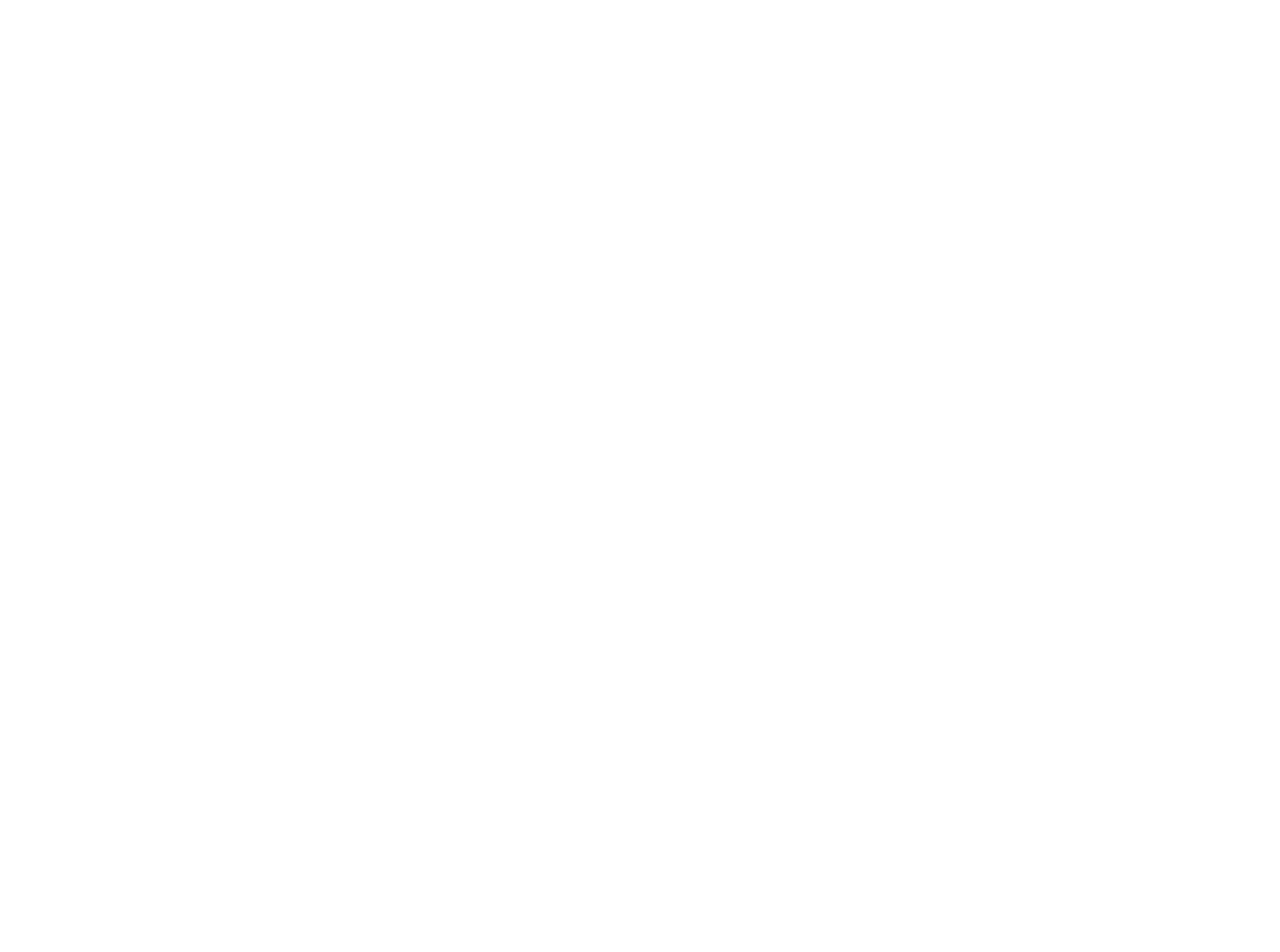
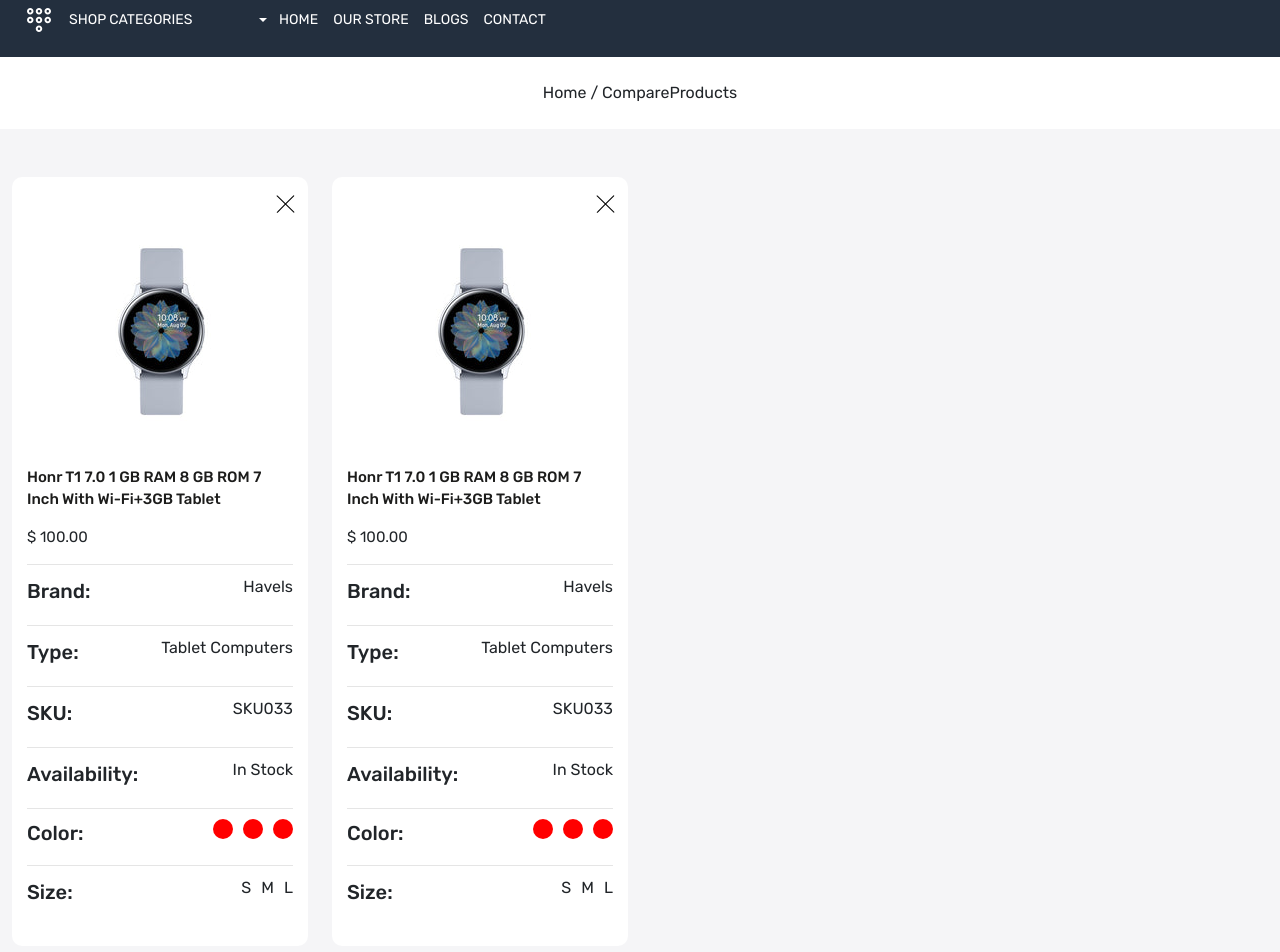
Before and after one commit to Michael-Njoroge/E-Commerce-Frontend, a React (Create React App) app: page /compare-products in a window 1280 px wide. Before the commit this address had no page. Shown: the part 160-1112 px from the top of the page. Before the commit the page ends 800 px from the top, so only its background shows below. Built offline with nearby package versions, Linux system fonts and the light colour scheme.

Commit message:
complete compare products section

```diff
--- a/src/App.css
+++ b/src/App.css
@@ -564,3 +564,42 @@
 }
 
 /*Contact End*/
+
+/*Compare Products*/
+
+.compare-product-card {
+  padding: 20px 15px;
+  background-color: white;
+  border-radius: 10px;
+}
+
+.compare-product-card .cross {
+  top: 15px;
+  right: 10px;
+  width: 25px;
+  cursor: pointer;
+  padding: 3px;
+}
+
+.compare-product-details h5.title {
+  font-size: 15px;
+  line-height: 22px;
+  font-weight: 500;
+  color: var(--color-1c1c1b);
+}
+
+.compare-product-details h6.price {
+  font-size: 15px;
+  line-height: 22px;
+  font-weight: 400;
+}
+
+.compare-product-card .product-detail {
+  display: flex;
+  justify-content: space-between;
+  align-items: center;
+  padding: 10px 0px;
+  border-top: 1px solid rgba(0, 0, 0, 0.1);
+}
+
+/*Compare Products*/
--- a/src/App.js
+++ b/src/App.js
@@ -7,6 +7,9 @@
 import Contact from "./pages/Contact";
 import OurStore from "./pages/OurStore";
 import Blogs from "./pages/Blogs";
+import CompareProducts from "./pages/CompareProducts";
+import Wishlist from "./pages/Wishlist";
+import Login from "./pages/Login";
 
 function App() {
   return (
@@ -19,6 +22,9 @@
             <Route path="contact" element={<Contact />} />
             <Route path="store" element={<OurStore />} />
             <Route path="blogs" element={<Blogs />} />
+            <Route path="compare-products" element={<CompareProducts />} />
+            <Route path="wishlist" element={<Wishlist />} />
+            <Route path="login" element={<Login />} />
           </Route>
         </Routes>
       </BrowserRouter>
--- /dev/null
+++ b/src/components/Colors.js
@@ -0,0 +1,15 @@
+import React from "react";
+
+const Colors = () => {
+  return (
+    <>
+      <ul className="colors ps-0">
+        <li></li>
+        <li></li>
+        <li></li>
+      </ul>
+    </>
+  );
+};
+
+export default Colors;
--- a/src/components/Header.js
+++ b/src/components/Header.js
@@ -49,7 +49,10 @@
             <div className="col-5">
               <div className="header-upper-links d-flex align-items-center justify-content-between">
                 <div>
-                  <Link className="d-flex align-items-center gap-10 text-white">
+                  <Link
+                    to="/compare-products"
+                    className="d-flex align-items-center gap-10 text-white"
+                  >
                     <img src="images/compare.svg" alt="compare"></img>
                     <p className="mb-0">
                       Compare <br />
@@ -58,7 +61,10 @@
                   </Link>
                 </div>
                 <div>
-                  <Link className="d-flex align-items-center gap-10 text-white">
+                  <Link
+                    to="/wishlist"
+                    className="d-flex align-items-center gap-10 text-white"
+                  >
                     <img src="images/wishlist.svg" alt="wishlist"></img>
                     <p className="mb-0">
                       Favourite <br />
@@ -67,7 +73,10 @@
                   </Link>
                 </div>
                 <div>
-                  <Link className="d-flex align-items-center gap-10 text-white">
+                  <Link
+                    to="/login"
+                    className="d-flex align-items-center gap-10 text-white"
+                  >
                     <img src="images/user.svg" alt="user"></img>
                     <p className="mb-0">
                       Log In <br />
@@ -76,7 +85,10 @@
                   </Link>
                 </div>
                 <div>
-                  <Link className="d-flex align-items-center gap-10 text-white">
+                  <Link
+                    to="/cart"
+                    className="d-flex align-items-center gap-10 text-white"
+                  >
                     <img src="images/cart.svg" alt="cart"></img>
                     <div className="d-flex flex-column gap-10">
                       <span className="badge bg-white text-dark">0</span>
--- /dev/null
+++ b/src/pages/CompareProducts.js
@@ -0,0 +1,119 @@
+import React from "react";
+import BreadCrumb from "../components/BreadCrumb";
+import Meta from "../components/Meta";
+import Colors from "../components/Colors";
+
+const CompareProducts = () => {
+  return (
+    <>
+      <Meta title="E-Commerce | Compare-Products" />
+      <BreadCrumb title="CompareProducts" />
+      <div className="compare-products-wrapper py-5 home-wrapper-2">
+        <div className="container-xxl">
+          <div className="row">
+            <div className="col-3">
+              <div className="compare-product-card position-relative">
+                <img
+                  src="images/cross.svg"
+                  alt="cross"
+                  className="position-absolute cross img-fluid"
+                />
+                <div className="product-card-image">
+                  <img src="images/watch.jpg" alt="watch" />
+                </div>
+                <div className="compare-product-details">
+                  <h5 className="title">
+                    Honr T1 7.0 1 GB RAM 8 GB ROM 7 Inch With Wi-Fi+3GB Tablet
+                  </h5>
+                  <h6 className="price mb-3 mt-3">$ 100.00</h6>
+                  <div>
+                    <div className="product-detail">
+                      <h5>Brand:</h5>
+                      <p>Havels</p>
+                    </div>
+                    <div className="product-detail">
+                      <h5>Type:</h5>
+                      <p>Tablet Computers</p>
+                    </div>
+                    <div className="product-detail">
+                      <h5>SKU:</h5>
+                      <p>SKU033</p>
+                    </div>
+                    <div className="product-detail">
+                      <h5>Availability:</h5>
+                      <p>In Stock</p>
+                    </div>
+                    <div className="product-detail">
+                      <h5>Color:</h5>
+                      <Colors />
+                    </div>
+                    <div className="product-detail">
+                      <h5>Size:</h5>
+
+                      <div className="d-flex gap-10">
+                        <p>S</p>
+                        <p>M</p>
+                        <p>L</p>
+                      </div>
+                    </div>
+                  </div>
+                </div>
+              </div>
+            </div>
+            <div className="col-3">
+              <div className="compare-product-card position-relative">
+                <img
+                  src="images/cross.svg"
+                  alt="cross"
+                  className="position-absolute cross img-fluid"
+                />
+                <div className="product-card-image">
+                  <img src="images/watch.jpg" alt="watch" />
+                </div>
+                <div className="compare-product-details">
+                  <h5 className="title">
+                    Honr T1 7.0 1 GB RAM 8 GB ROM 7 Inch With Wi-Fi+3GB Tablet
+                  </h5>
+                  <h6 className="price mb-3 mt-3">$ 100.00</h6>
+                  <div>
+                    <div className="product-detail">
+                      <h5>Brand:</h5>
+                      <p>Havels</p>
+                    </div>
+                    <div className="product-detail">
+                      <h5>Type:</h5>
+                      <p>Tablet Computers</p>
+                    </div>
+                    <div className="product-detail">
+                      <h5>SKU:</h5>
+                      <p>SKU033</p>
+                    </div>
+                    <div className="product-detail">
+                      <h5>Availability:</h5>
+                      <p>In Stock</p>
+                    </div>
+                    <div className="product-detail">
+                      <h5>Color:</h5>
+                      <Colors />
+                    </div>
+                    <div className="product-detail">
+                      <h5>Size:</h5>
+
+                      <div className="d-flex gap-10">
+                        <p>S</p>
+                        <p>M</p>
+                        <p>L</p>
+                      </div>
+                    </div>
+                  </div>
+                </div>
+              </div>
+            </div>
+          </div>
+        </div>
+      </div>
+    </>
+  );
+};
+
+export default CompareProducts;
--- /dev/null
+++ b/src/pages/Login.js
@@ -0,0 +1,14 @@
+import React from "react";
+import BreadCrumb from "../components/BreadCrumb";
+import Meta from "../components/Meta";
+
+const Login = () => {
+  return (
+    <>
+      <Meta title="E-Commerce | Login" />
+      <BreadCrumb title="Login" />
+    </>
+  );
+};
+
+export default Login;
--- a/src/pages/OurStore.js
+++ b/src/pages/OurStore.js
@@ -1,6 +1,7 @@
 import React, { useState } from "react";
 import BreadCrumb from "../components/BreadCrumb";
 import ProductCard from "../components/ProductCard";
+import Colors from "../components/Colors";
 
 import Meta from "../components/Meta";
 import ReactStars from "react-rating-stars-component";
@@ -79,17 +80,7 @@
                   </div>
                   <h5 className="sub-title">Colors</h5>
                   <div>
-                    <ul className="colors ps-0">
-                      <li></li>
-                      <li></li>
-                      <li></li>
-                      <li></li>
-                      <li></li>
-                      <li></li>
-                      <li></li>
-                      <li></li>
-                      <li></li>
-                    </ul>
+                    <Colors />
                   </div>
                   <h5 className="sub-title">Size</h5>
                   <div>
--- /dev/null
+++ b/src/pages/Wishlist.js
@@ -0,0 +1,14 @@
+import React from "react";
+import BreadCrumb from "../components/BreadCrumb";
+import Meta from "../components/Meta";
+
+const Wishlist = () => {
+  return (
+    <>
+      <Meta title="E-Commerce | Wishlist" />
+      <BreadCrumb title="Wishlist" />
+    </>
+  );
+};
+
+export default Wishlist;
```
